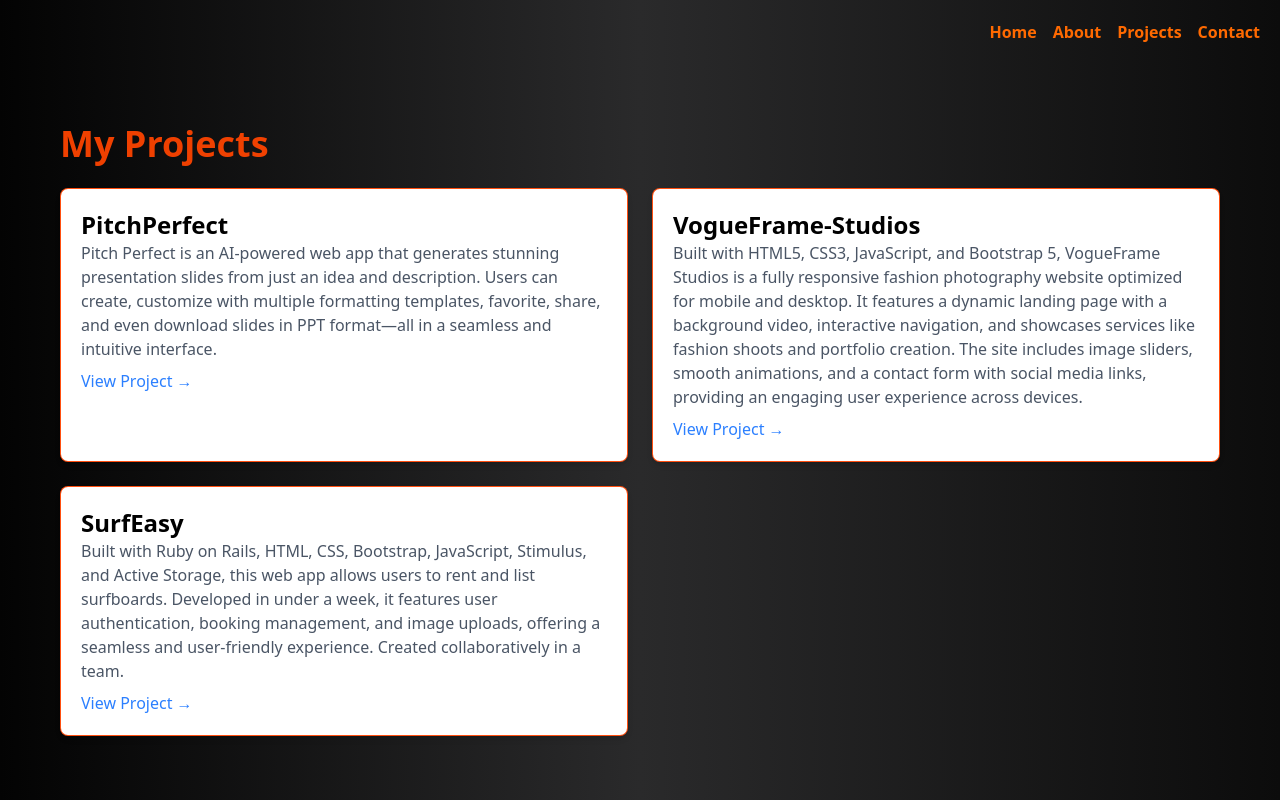
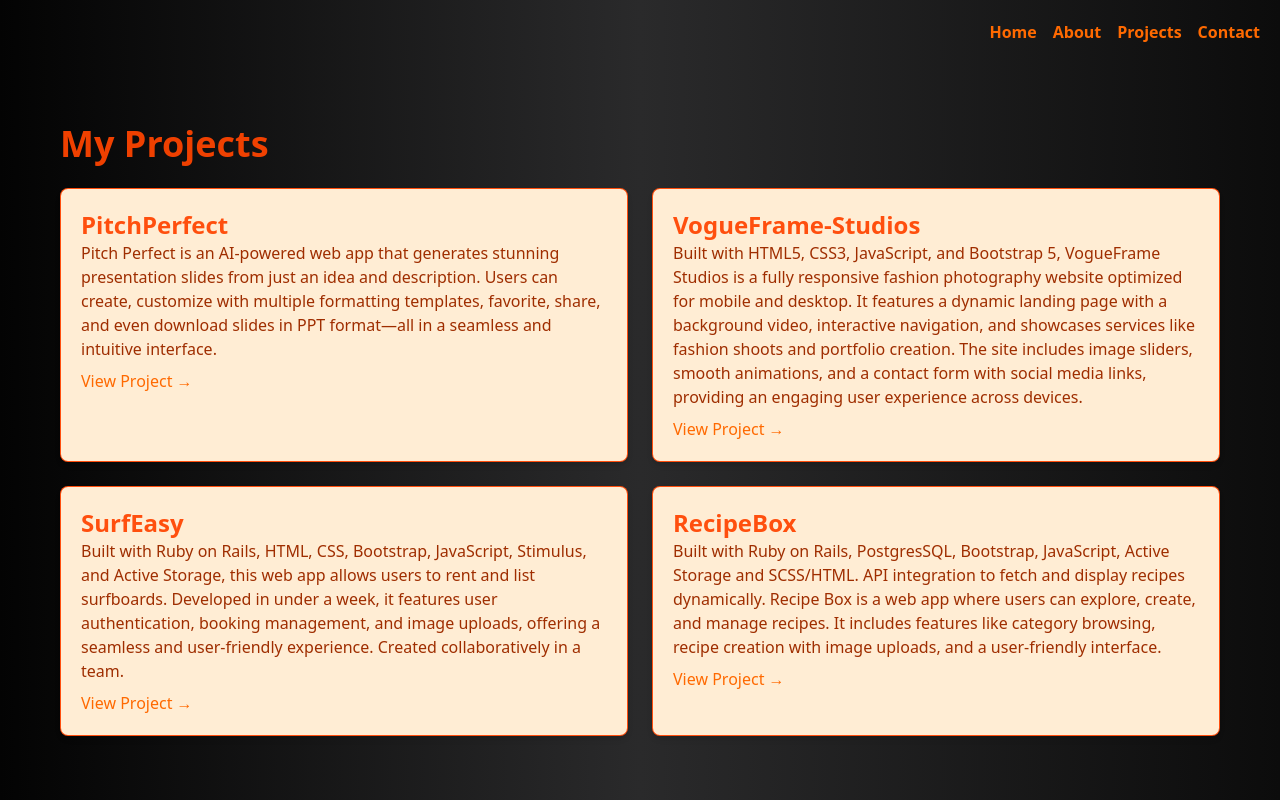
Before and after one commit to Annie11-maker/react-portfolio, a Next.js app: page /projects in a window 1280 px wide. Shown: the top 800 px of the page. Built offline with nearby package versions, Linux system fonts and the light colour scheme.

Commit message:
project addition + style changes in project section

```diff
--- a/src/app/projects/page.js
+++ b/src/app/projects/page.js
@@ -5,6 +5,8 @@ export default function ProjectsPage() {
     { title: "PitchPerfect", description: "Pitch Perfect is an AI-powered web app that generates stunning presentation slides from just an idea and description. Users can create, customize with multiple formatting templates, favorite, share, and even download slides in PPT format—all in a seamless and intuitive interface.", link: "https://www.perfect-pitch.co.uk/" },
     { title: "VogueFrame-Studios", description: "Built with HTML5, CSS3, JavaScript, and Bootstrap 5, VogueFrame Studios is a fully responsive fashion photography website optimized for mobile and desktop. It features a dynamic landing page with a background video, interactive navigation, and showcases services like fashion shoots and portfolio creation. The site includes image sliders, smooth animations, and a contact form with social media links, providing an engaging user experience across devices.", link: "https://github.com/Annie11-maker/VogueFrame-Studios" },
     { title: "SurfEasy", description: "Built with Ruby on Rails, HTML, CSS, Bootstrap, JavaScript, Stimulus, and Active Storage, this web app allows users to rent and list surfboards. Developed in under a week, it features user authentication, booking management, and image uploads, offering a seamless and user-friendly experience. Created collaboratively in a team. ", link: "https://github.com/Annie11-maker/SurfEasy" },
+    { title: "RecipeBox", description: "Built with Ruby on Rails, PostgresSQL, Bootstrap, JavaScript, Active Storage and SCSS/HTML. API integration to fetch and display recipes dynamically. Recipe Box is a web app where users can explore, create, and manage recipes. It includes features like category browsing, recipe creation with image uploads, and a user-friendly interface.", link: "https://github.com/Annie11-maker/RecipeBox-Rails" },
+
   ];
 
   return (
--- a/src/components/CTAButtons.js
+++ b/src/components/CTAButtons.js
@@ -5,13 +5,13 @@ export default function CTAButtons() {
   return (
     <div className="mt-8 flex justify-center space-x-6">
       <a
-        href="#about"
+        href="/about"
         className="px-6 py-2 bg-orange-500 text-orange-200 hover:bg-orange-600 rounded-full transition duration-300"
       >
         Learn More
       </a>
       <a
-        href="#contact"
+        href="/contact"
         className="px-6 py-2 text-orange-200 bg-transparent border-2 border-orange rounded-full hover:bg-orange-300 hover:text-black transition duration-300"
       >
         Contact Me
--- a/src/components/ProjectCard.js
+++ b/src/components/ProjectCard.js
@@ -1,9 +1,9 @@
 export default function ProjectCard({ title, description, link }) {
   return (
-    <div className="border p-5 rounded-lg shadow-md bg-white">
-      <h2 className="text-2xl text-black font-bold">{title}</h2>
-      <p className="text-gray-600">{description}</p>
-      <a href={link} className="text-blue-500 mt-2 inline-block">View Project →</a>
+    <div className="border p-5 rounded-lg shadow-md bg-orange-100">
+      <h2 className="text-2xl text-orange font-bold">{title}</h2>
+      <p className="text-orange-800">{description}</p>
+      <a href={link} className="text-orange-500 mt-2 inline-block" target="_blank">View Project →</a>
     </div>
   );
 }
```
